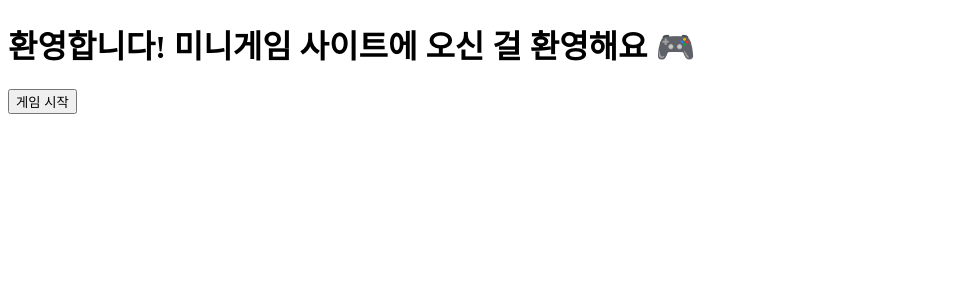
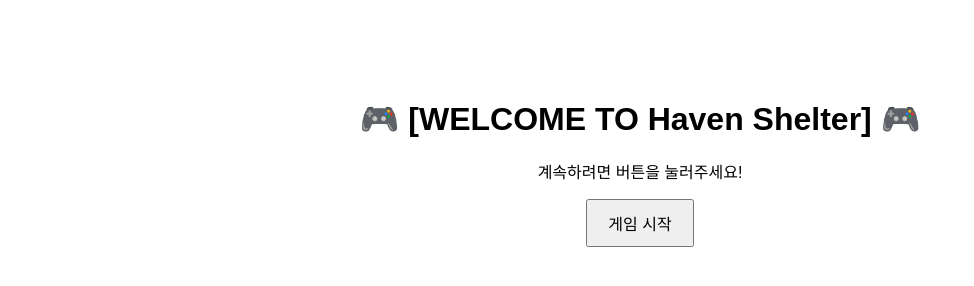
Before and after one commit to yoonhyelin/minigame, a plain HTML site: page index.html in a window 1280 px wide. Shown: the whole page, without its empty margins (0-974 px from the left). Drawn offline with Linux system fonts and the light colour scheme.

Commit message:
Add files via upload

```diff
--- a/index.html
+++ b/index.html
@@ -1,10 +1,24 @@
 <!DOCTYPE html>
-<html>
+<html lang="ko">
 <head>
+  <meta charset="UTF-8">
   <title>Mini Game Site</title>
+  <style>
+    body {
+      font-family: Arial, sans-serif;
+      text-align: center;
+      margin-top: 100px;
+    }
+    button {
+      padding: 10px 20px;
+      font-size: 16px;
+      cursor: pointer;
+    }
+  </style>
 </head>
 <body>
-  <h1>환영합니다! 미니게임 사이트에 오신 걸 환영해요 🎮</h1>
-  <button onclick="alert('게임 시작!')">게임 시작</button>
+  <h1>🎮 [WELCOME TO Haven Shelter] 🎮</h1>
+  <p>계속하려면 버튼을 눌러주세요!</p>
+  <button onclick="alert('게임 시작! 🎉')">게임 시작</button>
 </body>
 </html>
```
